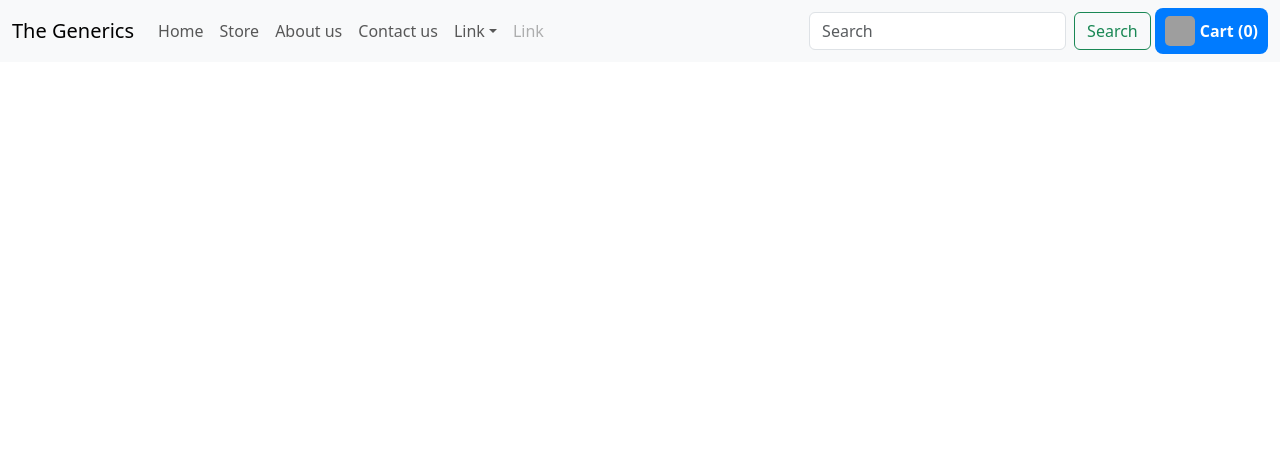
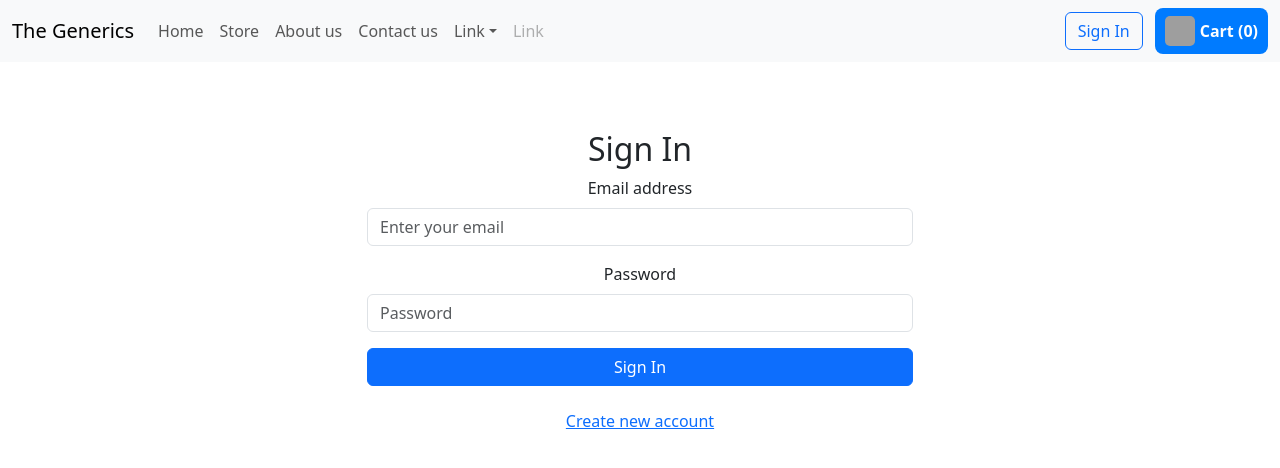
Before and after one commit to cluniya/Ecommerce, a React (Create React App) app: page /auth in a window 1280 px wide. Shown: the top 468 px of the page. Built offline with nearby package versions, Linux system fonts and the light colour scheme; grey boxes are pictures that could not be loaded.

Commit message:
Signup and Authentication page with firebase

```diff
--- a/src/App.js
+++ b/src/App.js
@@ -10,6 +10,8 @@ import Home from './components/Header/Home';
 import ProductDetails from './components/Header/ProductDetail/ProductDetails';
 import HomePage from './components/Header/HomePage';
 import Contact from './components/Header/Contact';
+import AuthUser from './components/Authusers/AuthUser';
+
 const productsArr = [
   {
     id: 1,
@@ -88,6 +90,7 @@ const App = () => {
           <Route path="/about" element={<About />} />
           <Route path="/contact" element={<Contact />} />
           <Route path="/product/:productId" element={<ProductDetails products={productsArr} />} />
+          <Route path="/auth" element={<AuthUser />} />
         </Routes>
       </Router>
     </CartProvider>
--- /dev/null
+++ b/src/components/Authusers/AuthUser.css
@@ -0,0 +1,40 @@
+/* src/components/AuthUser.css */
+.auth-container {
+    max-width: 400px;
+    margin: 0 auto;
+    padding: 1rem;
+    border: 1px solid #ccc;
+    border-radius: 5px;
+    text-align: center;
+  }
+
+  .auth-container h2 {
+    margin-bottom: 1rem;
+  }
+
+  .auth-container input {
+    width: 100%;
+    padding: 0.5rem;
+    margin-bottom: 0.5rem;
+    border: 1px solid #ccc;
+    border-radius: 5px;
+  }
+
+  .auth-container button {
+    width: 100%;
+    padding: 0.5rem;
+    background-color: #007bff;
+    color: #fff;
+    border: none;
+    border-radius: 5px;
+    cursor: pointer;
+  }
+
+  .auth-container button:hover {
+    background-color: #0056b3;
+  }
+
+  .error-message {
+    color: red;
+    margin-bottom: 1rem;
+  }
--- /dev/null
+++ b/src/components/Authusers/AuthUser.js
@@ -0,0 +1,85 @@
+// src/components/Auth/AuthUser.js
+import React, { useRef, useState } from 'react';
+import { Form, Button, Container, Row, Col } from 'react-bootstrap';
+
+const AuthUser = () => {
+  const [isLogin, setIsLogin] = useState(true);
+  const [isLoading, setIsLoading] = useState(false);
+
+  const emailRef = useRef();
+  const passwordRef = useRef();
+
+  const submitHandler = (event) => {
+    event.preventDefault();
+    setIsLoading(true);
+
+    const enteredEmail = emailRef.current.value;
+    const enteredPassword = passwordRef.current.value;
+
+    const url = isLogin
+      ? 'https://identitytoolkit.googleapis.com/v1/accounts:signInWithPassword?key=AIzaSyC0uQnA_EaNQWaw_tSFYly0S2NTYWxB7ig'
+      : 'https://identitytoolkit.googleapis.com/v1/accounts:signUp?key=AIzaSyC0uQnA_EaNQWaw_tSFYly0S2NTYWxB7ig';
+
+    fetch(url, {
+      method: 'POST',
+      body: JSON.stringify({
+        email: enteredEmail,
+        password: enteredPassword,
+        returnSecureToken: true,
+      }),
+      headers: {
+        'Content-Type': 'application/json',
+      },
+    }).then(res => {
+      setIsLoading(false);
+      if (res.ok) {
+        return res.json();
+      } else {
+        return res.json().then(data => {
+          let errorMessage = 'Authentication failed!';
+          if (data && data.error && data.error.message) {
+            errorMessage = data.error.message;
+          }
+          throw new Error(errorMessage);
+        });
+      }
+    }).then(data => {
+      console.log(data);
+    }).catch(err => {
+      setIsLoading(false);
+      alert(err.message);
+    });
+  };
+
+  const toggleAuthMode = () => {
+    setIsLogin(!isLogin);
+  };
+
+  return (
+    <Container className="mt-5">
+      <Row className="justify-content-md-center">
+        <Col md={6}>
+          <h2 className="text-center">{isLogin ? 'Sign In' : 'Sign Up'}</h2>
+          <Form onSubmit={submitHandler}>
+            <Form.Group className="mb-3" controlId="formBasicEmail">
+              <Form.Label>Email address</Form.Label>
+              <Form.Control type="email" placeholder="Enter your email" ref={emailRef} required />
+            </Form.Group>
+            <Form.Group className="mb-3" controlId="formBasicPassword">
+              <Form.Label>Password</Form.Label>
+              <Form.Control type="password" placeholder="Password" ref={passwordRef} required />
+            </Form.Group>
+            <Button variant="primary" type="submit" className="w-100">
+              {isLoading ? 'Sending request...' : isLogin ? 'Sign In' : 'Sign Up'}
+            </Button>
+          </Form>
+          <Button variant="link" className="mt-3 w-100" onClick={toggleAuthMode}>
+            {isLogin ? 'Create new account' : 'Sign in with existing account'}
+          </Button>
+        </Col>
+      </Row>
+    </Container>
+  );
+};
+
+export default AuthUser;
--- a/src/components/Header/HeaderNavbar.js
+++ b/src/components/Header/HeaderNavbar.js
@@ -1,6 +1,6 @@
 import React from 'react';
 import { Link } from 'react-router-dom';
-import { Container, Navbar, Nav, NavDropdown, Form, Button } from 'react-bootstrap';
+import { Container, Navbar, Nav, NavDropdown, Button } from 'react-bootstrap';
 import './HeaderNavbar.css';
 import CartButton from '../Cart/CartButton';
 import CartItem from '../Cart/CartItem';
@@ -26,10 +26,9 @@ function HeaderNavbar(props) {
               </NavDropdown>
               <Nav.Link href="#" disabled>Link</Nav.Link>
             </Nav>
-            <Form className="d-flex">
-              <Form.Control type="search" placeholder="Search" className="me-2" aria-label="Search" />
-              <Button variant="outline-success">Search</Button>
-            </Form>
+            <Button variant="outline-primary" as={Link} to="/auth" className="me-2">
+              Sign In
+            </Button>
             <CartButton />
           </Navbar.Collapse>
         </Container>
```
